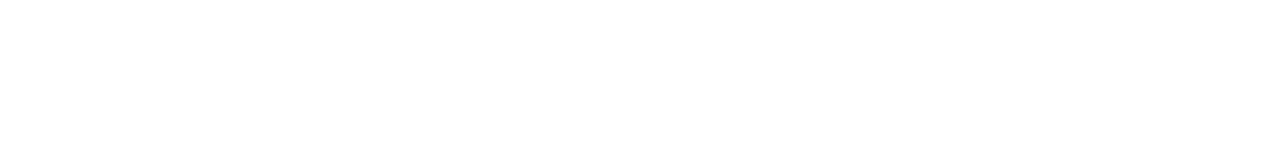
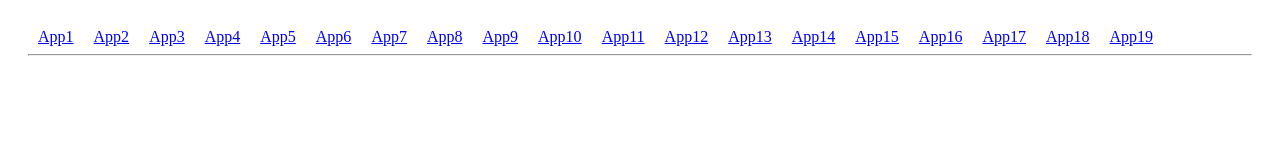
Before and after one commit to gaddisai/react-temp-a-dist, a plain HTML site: page index.html in a window 1280 px wide. Drawn offline with Linux system fonts and the light colour scheme; the site is published under a folder, as on GitHub Pages, so addresses that start at the root find nothing.

Commit message:
changes done

```diff
--- a/index.html
+++ b/index.html
@@ -5,8 +5,8 @@
     <link rel="icon" type="image/svg+xml" href="/vite.svg" />
     <meta name="viewport" content="width=device-width, initial-scale=1.0" />
     <title>Vite + React</title>
-    <script type="module" crossorigin src="/assets/index-Co51eksE.js"></script>
-    <link rel="stylesheet" crossorigin href="/assets/index-Cbz9t2-a.css">
+    <script type="module" crossorigin src="assets/index-Co51eksE.js"></script>
+    <link rel="stylesheet" crossorigin href="assets/index-Cbz9t2-a.css">
   </head>
   <body>
     <div id="root"></div>
```
